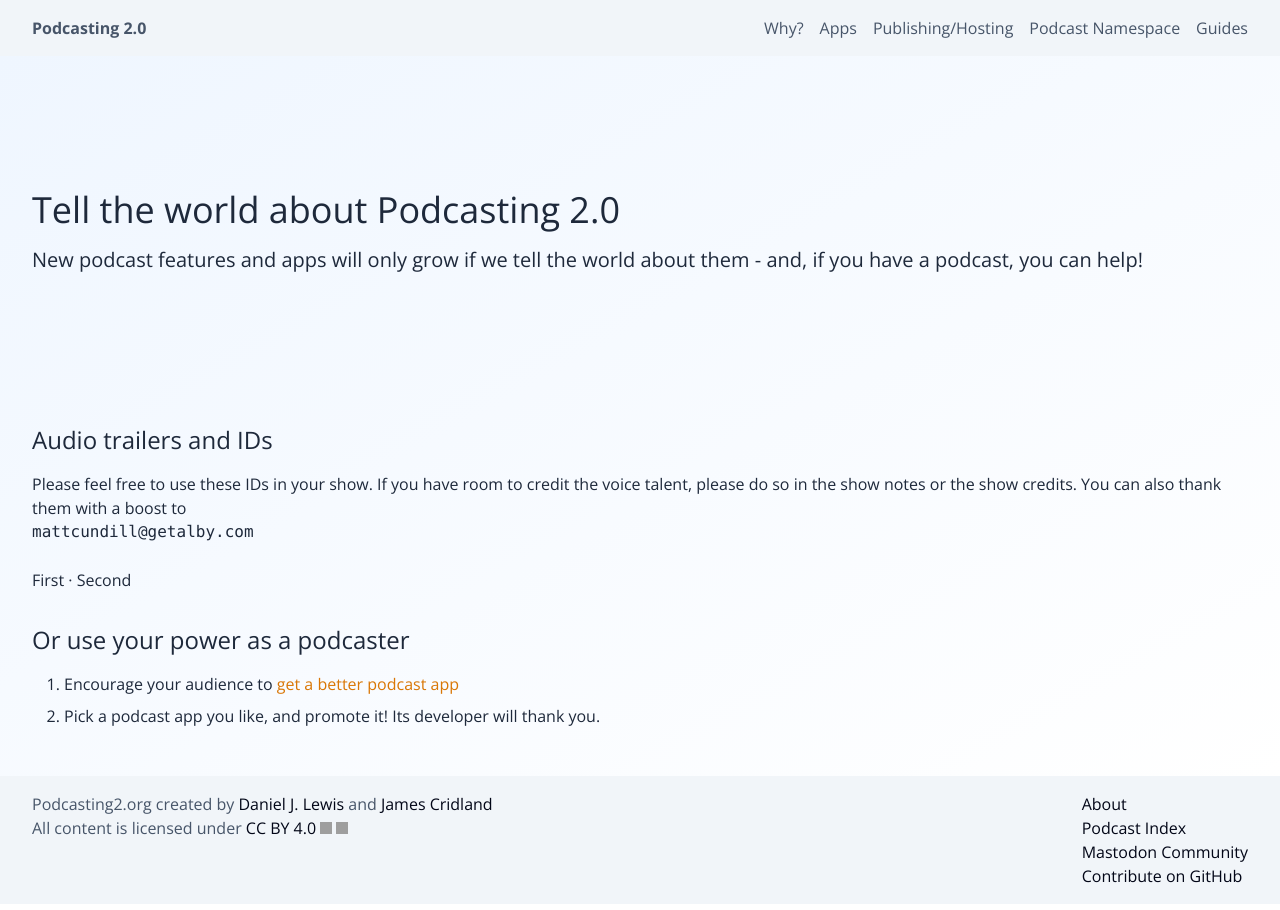
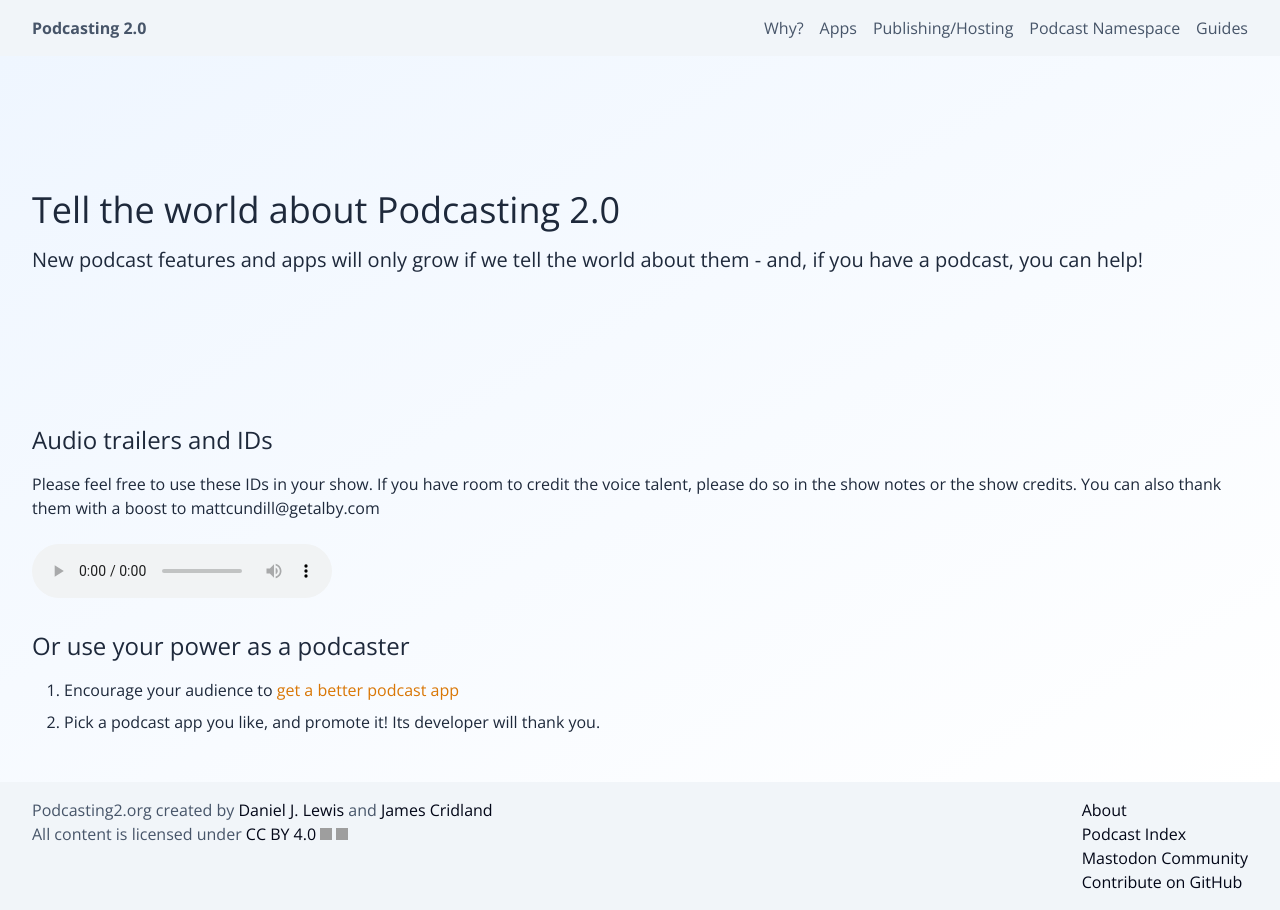
Before and after one commit to theDanielJLewis/podcasting2.org, a Next.js app: page /marketing in a window 1280 px wide. Built offline with nearby package versions, Linux system fonts and the light colour scheme; no server answers; grey boxes are pictures that could not be loaded.

Commit message:
Update page.tsx

```diff
--- a/src/app/marketing/page.tsx
+++ b/src/app/marketing/page.tsx
@@ -22,10 +22,10 @@ export default function MarketingPage() {
         Please feel free to use these IDs in your show.
         If you have room to credit the voice talent,
         please do so in the show notes or the show credits.
-        You can also thank them with a boost to <pre>mattcundill@getalby.com</pre></p>
+        You can also thank them with a boost to mattcundill@getalby.com</p>
 
       <p>
-<div dangerouslySetInnerHTML={{__html: 'First &middot; Second'}}></div>
+<div dangerouslySetInnerHTML={{__html: '<audio controls src="https://podcasting2.org/audio/cundill-promo.mp3"></audio>'}}></div>
       </p>
 
       <h2>Or use your power as a podcaster</h2>
```
